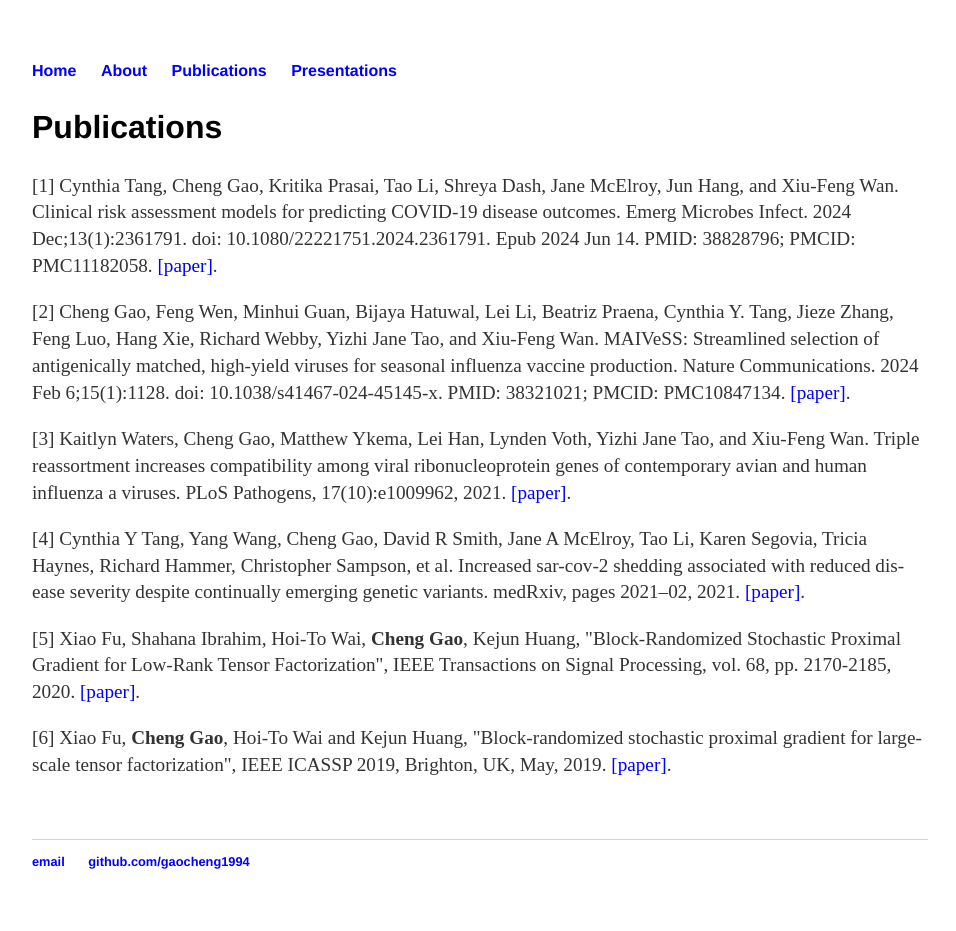
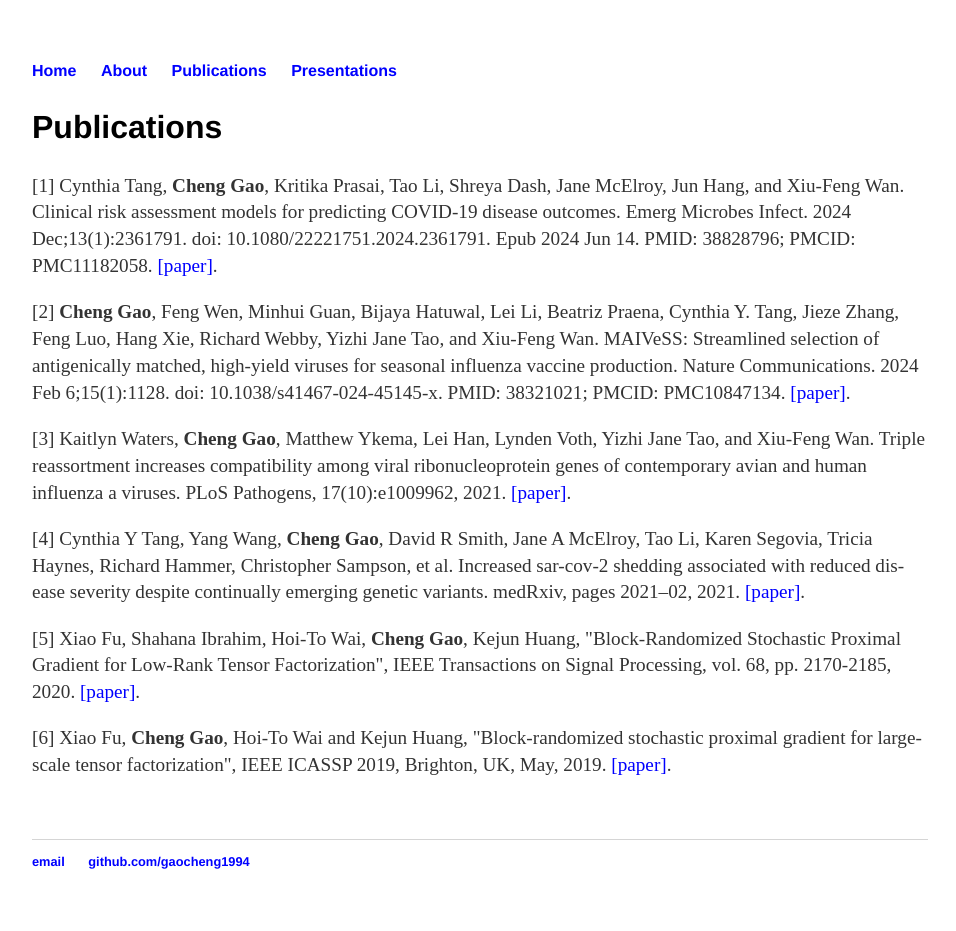
Before and after one commit to gaocheng1994/gaocheng1223.github.io, a Jekyll site: the page built from pub/index.html, in a window 1280 px wide. Shown: the whole page, without its empty margins (160-1116 px from the left). Built offline with Jekyll 4.4.1, drawn with Linux system fonts in a browser that asks for light colours.

```diff
--- a/pub/index.html
+++ b/pub/index.html
@@ -9,10 +9,10 @@ title: Publications of Cheng Gao
 
 					<h2>Publications</h2>
 
-					<p>[1] Cynthia Tang, Cheng Gao, Kritika Prasai, Tao Li, Shreya Dash, Jane McElroy, Jun Hang, and Xiu-Feng Wan. Clinical risk assessment models for predicting COVID-19 disease outcomes. Emerg Microbes Infect. 2024 Dec;13(1):2361791. doi: 10.1080/22221751.2024.2361791. Epub 2024 Jun 14. PMID: 38828796; PMCID: PMC11182058. <a href="https://www.tandfonline.com/doi/full/10.1080/22221751.2024.2361791">[paper]</a>.
-					<p>[2] Cheng Gao, Feng Wen, Minhui Guan, Bijaya Hatuwal, Lei Li, Beatriz Praena, Cynthia Y. Tang, Jieze Zhang, Feng Luo, Hang Xie, Richard Webby, Yizhi Jane Tao, and Xiu-Feng Wan. MAIVeSS: Streamlined selection of antigenically matched, high-yield viruses for seasonal influenza vaccine production. Nature Communications. 2024 Feb 6;15(1):1128. doi: 10.1038/s41467-024-45145-x. PMID: 38321021; PMCID: PMC10847134. <a href="https://www.nature.com/articles/s41467-024-45145-x">[paper]</a>.
-					<p>[3] Kaitlyn Waters, Cheng Gao, Matthew Ykema, Lei Han, Lynden Voth, Yizhi Jane Tao, and Xiu-Feng Wan. Triple reassortment increases compatibility among viral ribonucleoprotein genes of contemporary avian and human influenza a viruses. PLoS Pathogens, 17(10):e1009962, 2021. <a href="https://journals.plos.org/plospathogens/article?id=10.1371/journal.ppat.1009962">[paper]</a>.
-					<p>[4] Cynthia Y Tang, Yang Wang, Cheng Gao, David R Smith, Jane A McElroy, Tao Li, Karen Segovia, Tricia Haynes, Richard Hammer, Christopher Sampson, et al. Increased sar-cov-2 shedding associated with reduced dis- ease severity despite continually emerging genetic variants. medRxiv, pages 2021–02, 2021. <a href="https://www.medrxiv.org/content/10.1101/2021.02.03.21250928v1">[paper]</a>.
+					<p>[1] Cynthia Tang, <strong>Cheng Gao</strong>, Kritika Prasai, Tao Li, Shreya Dash, Jane McElroy, Jun Hang, and Xiu-Feng Wan. Clinical risk assessment models for predicting COVID-19 disease outcomes. Emerg Microbes Infect. 2024 Dec;13(1):2361791. doi: 10.1080/22221751.2024.2361791. Epub 2024 Jun 14. PMID: 38828796; PMCID: PMC11182058. <a href="https://www.tandfonline.com/doi/full/10.1080/22221751.2024.2361791">[paper]</a>.
+					<p>[2] <strong>Cheng Gao</strong>, Feng Wen, Minhui Guan, Bijaya Hatuwal, Lei Li, Beatriz Praena, Cynthia Y. Tang, Jieze Zhang, Feng Luo, Hang Xie, Richard Webby, Yizhi Jane Tao, and Xiu-Feng Wan. MAIVeSS: Streamlined selection of antigenically matched, high-yield viruses for seasonal influenza vaccine production. Nature Communications. 2024 Feb 6;15(1):1128. doi: 10.1038/s41467-024-45145-x. PMID: 38321021; PMCID: PMC10847134. <a href="https://www.nature.com/articles/s41467-024-45145-x">[paper]</a>.
+					<p>[3] Kaitlyn Waters, <strong>Cheng Gao</strong>, Matthew Ykema, Lei Han, Lynden Voth, Yizhi Jane Tao, and Xiu-Feng Wan. Triple reassortment increases compatibility among viral ribonucleoprotein genes of contemporary avian and human influenza a viruses. PLoS Pathogens, 17(10):e1009962, 2021. <a href="https://journals.plos.org/plospathogens/article?id=10.1371/journal.ppat.1009962">[paper]</a>.
+					<p>[4] Cynthia Y Tang, Yang Wang, <strong>Cheng Gao</strong>, David R Smith, Jane A McElroy, Tao Li, Karen Segovia, Tricia Haynes, Richard Hammer, Christopher Sampson, et al. Increased sar-cov-2 shedding associated with reduced dis- ease severity despite continually emerging genetic variants. medRxiv, pages 2021–02, 2021. <a href="https://www.medrxiv.org/content/10.1101/2021.02.03.21250928v1">[paper]</a>.
 					<p>[5] Xiao Fu, Shahana Ibrahim, Hoi-To Wai, <strong>Cheng Gao</strong>, Kejun Huang, "Block-Randomized Stochastic Proximal Gradient for Low-Rank Tensor Factorization", IEEE Transactions on Signal Processing, vol. 68, pp. 2170-2185, 2020. <a href="https://ieeexplore.ieee.org/document/9043607">[paper]</a>.
 					<p>[6] Xiao Fu, <strong>Cheng Gao</strong>, Hoi-To Wai and Kejun Huang, "Block-randomized stochastic proximal gradient for large-scale tensor factorization", IEEE ICASSP 2019, Brighton, UK, May, 2019. <a href="https://ieeexplore.ieee.org/document/8682465">[paper]</a>.
 
```
